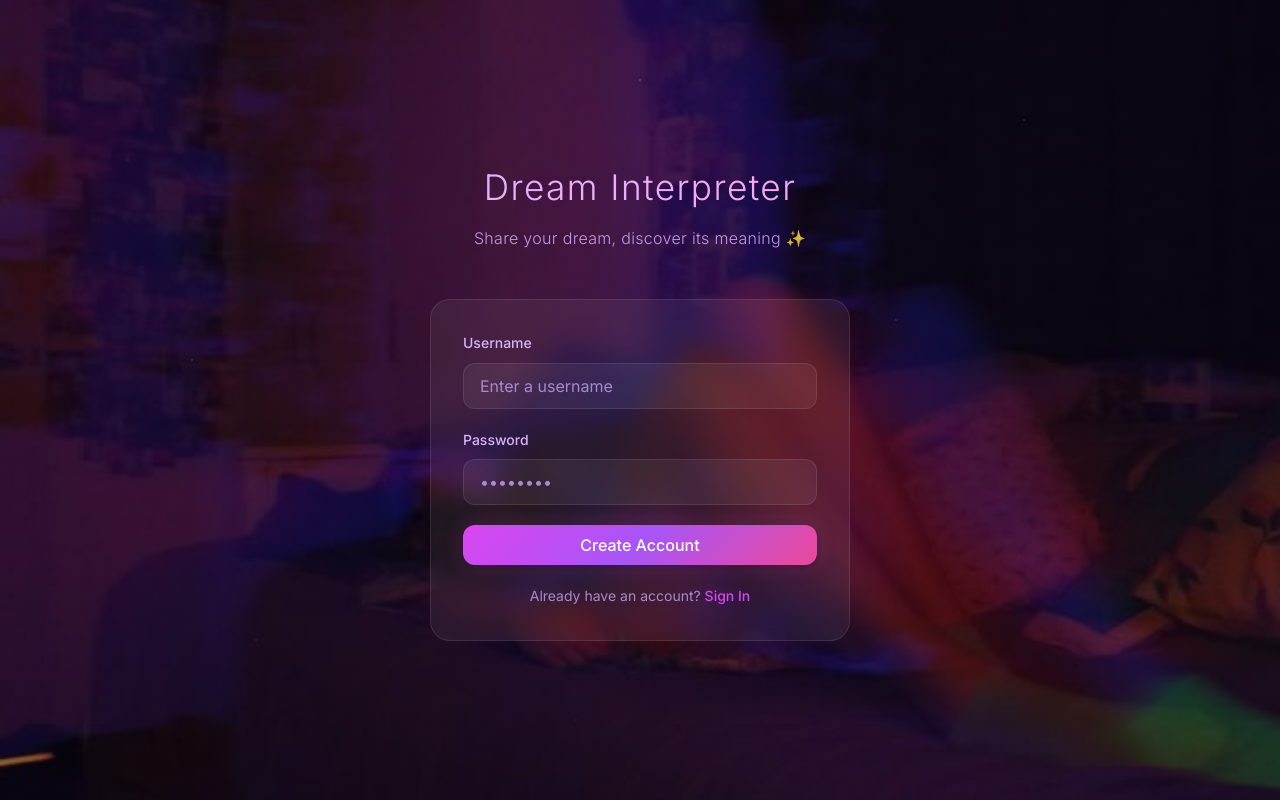
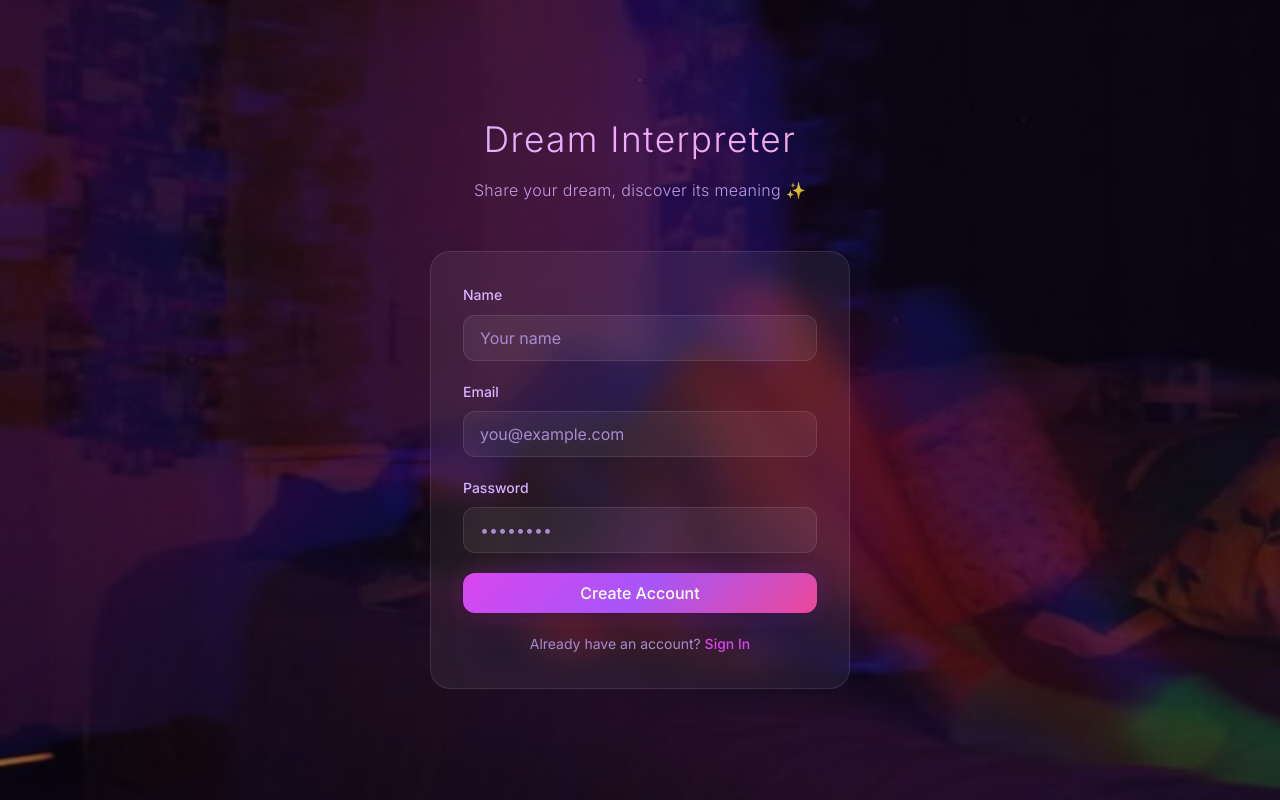
Before and after one commit to devShubh99/dream-interpreter-v2, a React (Vite) app: page / in a window 1280 px wide. Both pictures are taken after a click on the button "Sign Up". Built offline with nearby package versions, Linux system fonts and the light colour scheme; no server answers.

Commit message:
feat: add name field on signup, display in navbar

```diff
--- a/src/components/AuthForm.tsx
+++ b/src/components/AuthForm.tsx
@@ -3,7 +3,8 @@ import { supabase } from '../lib/supabase';
 
 const AuthForm: React.FC = () => {
   const [isSignUp, setIsSignUp] = useState(false);
-  const [username, setUsername] = useState('');
+  const [name, setName] = useState('');
+  const [email, setEmail] = useState('');
   const [password, setPassword] = useState('');
   const [loading, setLoading] = useState(false);
   const [error, setError] = useState<string | null>(null);
@@ -15,38 +16,41 @@ const AuthForm: React.FC = () => {
     setError(null);
     setSuccessMsg(null);
 
-    const trimmedUsername = username.trim().toLowerCase();
-    if (!trimmedUsername) {
-      setError('Please enter a username');
+    const trimmedEmail = email.trim().toLowerCase();
+    if (!trimmedEmail) {
+      setError('Please enter your email');
       setLoading(false);
       return;
     }
 
-    // Use a synthetic email for Supabase Auth (it requires email)
-    const syntheticEmail = `${trimmedUsername}@dreaminterpreter.app`;
-
     try {
       if (isSignUp) {
+        const trimmedName = name.trim();
+        if (!trimmedName) {
+          setError('Please enter your name');
+          setLoading(false);
+          return;
+        }
         const { error } = await supabase.auth.signUp({
-          email: syntheticEmail,
+          email: trimmedEmail,
           password,
-          options: { data: { username: trimmedUsername } },
+          options: { data: { display_name: trimmedName } },
         });
         if (error) {
           if (error.message.includes('already registered')) {
-            throw new Error('This username is already taken');
+            throw new Error('This email is already registered');
           }
           throw error;
         }
-        setSuccessMsg('Account created! Signing you in...');
+        setSuccessMsg('Account created! Check your email to confirm, or sign in.');
       } else {
         const { error } = await supabase.auth.signInWithPassword({
-          email: syntheticEmail,
+          email: trimmedEmail,
           password,
         });
         if (error) {
           if (error.message.includes('Invalid login')) {
-            throw new Error('Invalid username or password');
+            throw new Error('Invalid email or password');
           }
           throw error;
         }
@@ -70,19 +74,35 @@ const AuthForm: React.FC = () => {
 
         <div className="card">
           <form onSubmit={handleSubmit}>
+            {isSignUp && (
+              <div className="input-group">
+                <label htmlFor="name" className="input-label">Name</label>
+                <input
+                  id="name"
+                  type="text"
+                  className="input"
+                  placeholder="Your name"
+                  value={name}
+                  onChange={(e) => setName(e.target.value)}
+                  required
+                  minLength={2}
+                  maxLength={50}
+                  autoComplete="name"
+                />
+              </div>
+            )}
+
             <div className="input-group">
-              <label htmlFor="username" className="input-label">Username</label>
+              <label htmlFor="email" className="input-label">Email</label>
               <input
-                id="username"
-                type="text"
+                id="email"
+                type="email"
                 className="input"
-                placeholder="Enter a username"
-                value={username}
-                onChange={(e) => setUsername(e.target.value)}
+                placeholder="you@example.com"
+                value={email}
+                onChange={(e) => setEmail(e.target.value)}
                 required
-                minLength={3}
-                maxLength={24}
-                autoComplete="username"
+                autoComplete="email"
               />
             </div>
 
--- a/src/components/DreamInput.tsx
+++ b/src/components/DreamInput.tsx
@@ -36,7 +36,7 @@ const DreamInput: React.FC<DreamInputProps> = ({ onDreamSaved }) => {
 
       const { error: dbError } = await supabase.from('dreams').insert({
         user_id: session.user.id,
-        user_email: session.user.user_metadata?.username || null,
+        user_email: session.user.email || null,
         dream_text: dreamText.trim(),
         interpretation,
       });
--- a/src/components/NavBar.tsx
+++ b/src/components/NavBar.tsx
@@ -16,7 +16,7 @@ const NavBar: React.FC = () => {
 
   if (!session) return null;
 
-  const displayName = session.user.user_metadata?.username || 'dreamer';
+  const displayName = session.user.user_metadata?.display_name || session.user.email || 'dreamer';
 
   return (
     <nav className="navbar">
```
